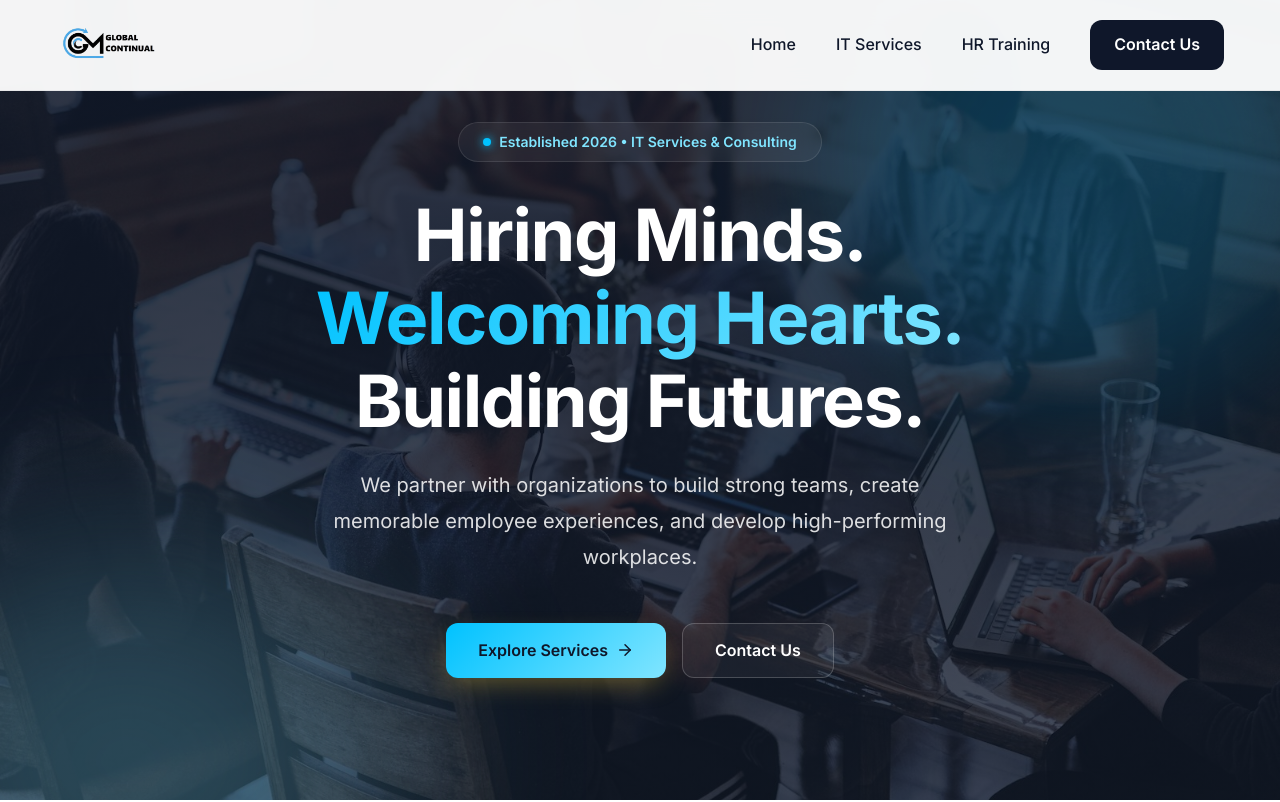
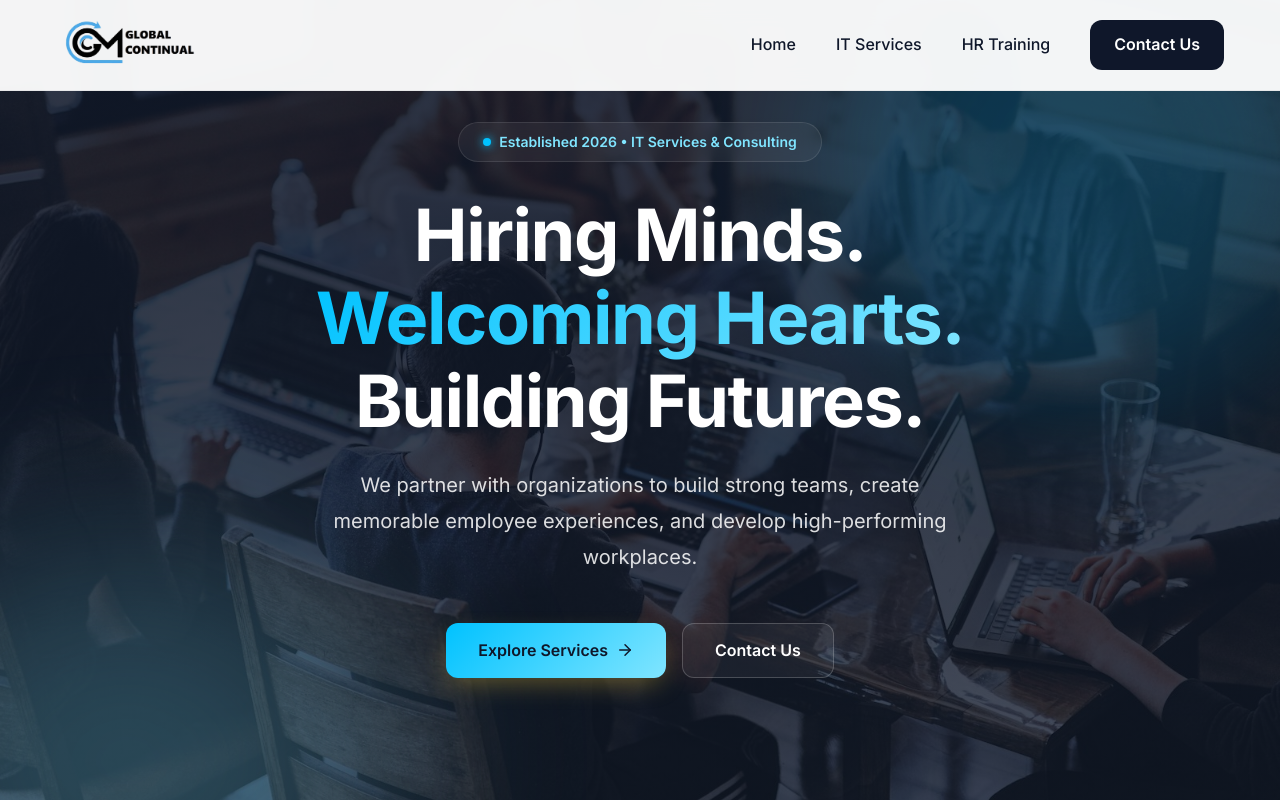
Before and after one commit to Girish-Chandran-N/GCM, a React (Vite) app: page / in a window 1280 px wide. Shown: the top 802 px of the page. Built offline with nearby package versions, Linux system fonts and the light colour scheme.

Commit message:
style: scaled up Navbar logo visually without affecting layout

```diff
--- a/src/components/Navbar.jsx
+++ b/src/components/Navbar.jsx
@@ -33,7 +33,7 @@ const Navbar = () => {
 
         {/* Logo */}
           <Link to="/" style={{ display: 'flex', alignItems: 'center', gap: '0.75rem', zIndex: 10 }}>
-            <img src="/logo-big.png" alt="Global Continual Logo" style={{ height: '48px', width: 'auto', mixBlendMode: 'multiply' }} />
+            <img src="/logo-big.png" alt="Global Continual Logo" style={{ height: '48px', width: 'auto', mixBlendMode: 'multiply', transform: 'scale(1.4)', transformOrigin: 'left center' }} />
           </Link>
 
         {/* Desktop Nav */}
```
